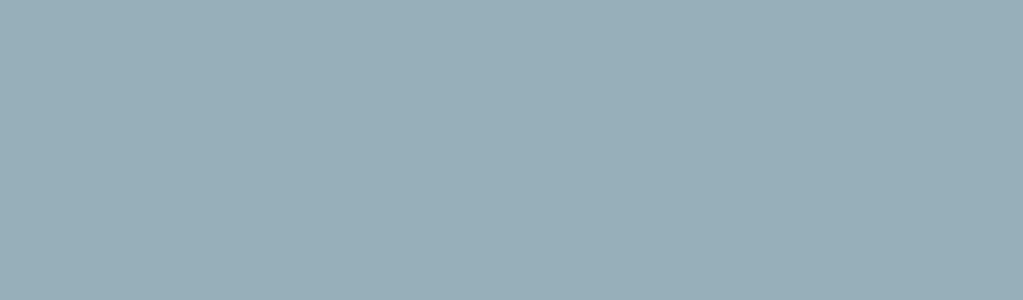
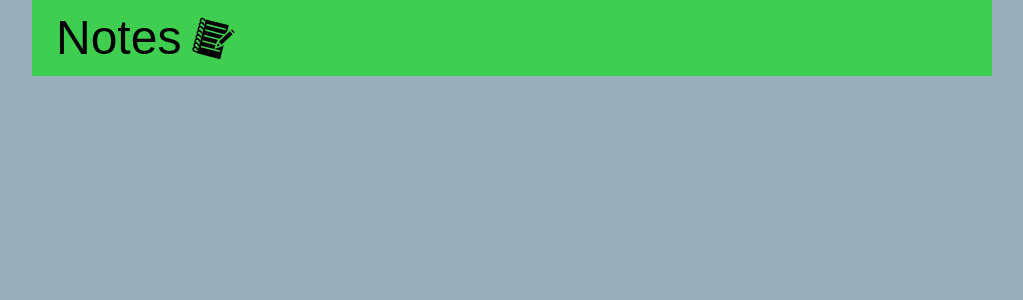
Before and after one commit to piotr-kukla-real/notes-app, a React (Create React App) app: page / in a window 1280 px wide. Shown: the top 300 px of the page, without its empty margins (128-1151 px from the left). Built offline with nearby package versions, Linux system fonts and the light colour scheme.

Commit message:
Add header component

```diff
--- a/src/App.tsx
+++ b/src/App.tsx
@@ -1,3 +1,10 @@
-const App: React.FC = () => <div className="app"></div>;
+import Header from 'components/Header';
+import { StyledContainer } from 'components/styled';
+
+const App: React.FC = () => (
+  <StyledContainer maxWidth="xl" disableGutters>
+    <Header />
+  </StyledContainer>
+);
 
 export default App;
--- /dev/null
+++ b/src/components/Header/HeaderElements.tsx
@@ -0,0 +1,34 @@
+import styled from 'styled-components';
+import { GiNotebook } from 'react-icons/gi';
+import { Typography, TypographyProps } from '@material-ui/core';
+
+export const StyledHeader = styled.header`
+  display: flex;
+  justify-content: space-between;
+  align-items: center;
+  gap: 20px;
+  background: ${({ theme }) => theme.palette.primary.main};
+  padding: 10px;
+`;
+
+export const LogoWrapper = styled.div`
+  display: flex;
+  justify-content: center;
+  align-items: center;
+  gap: 10px;
+  flex-wrap: wrap;
+  min-width: 1px;
+`;
+
+interface IPageName extends TypographyProps {
+  component?: string;
+}
+
+export const PageName = styled(Typography)<IPageName>`
+  min-width: 1px;
+`;
+
+export const Logo = styled(GiNotebook)`
+  width: 45px;
+  height: 45px;
+`;
--- /dev/null
+++ b/src/components/Header/index.tsx
@@ -0,0 +1,14 @@
+import { Logo, LogoWrapper, PageName, StyledHeader } from './HeaderElements';
+
+const Header: React.FC = () => (
+  <StyledHeader className="media-px">
+    <LogoWrapper>
+      <PageName variant="h3" component="h1">
+        Notes
+      </PageName>
+      <Logo className="no-shrink" />
+    </LogoWrapper>
+  </StyledHeader>
+);
+
+export default Header;
--- /dev/null
+++ b/src/components/styled/index.tsx
@@ -0,0 +1,8 @@
+import styled from 'styled-components';
+import { Container } from '@material-ui/core';
+
+export const StyledContainer = styled(Container)`
+  display: flex;
+  flex-direction: column;
+  min-height: 100vh;
+`;
--- a/src/style.tsx
+++ b/src/style.tsx
@@ -16,6 +16,20 @@ const GlobalStyle = createGlobalStyle`
     background: var(--bg-app);
     word-wrap: break-word;
   }
+
+  .media-px {
+    padding-left: 24px;
+    padding-right: 24px;
+
+    ${({ theme }) => theme.breakpoints.down('xs')} {
+      padding-left: 14px;
+      padding-right: 14px;
+    }
+  }
+
+  .no-shrink {
+    flex-shrink: 0;
+  }
 `;
 
 export default GlobalStyle;
```
